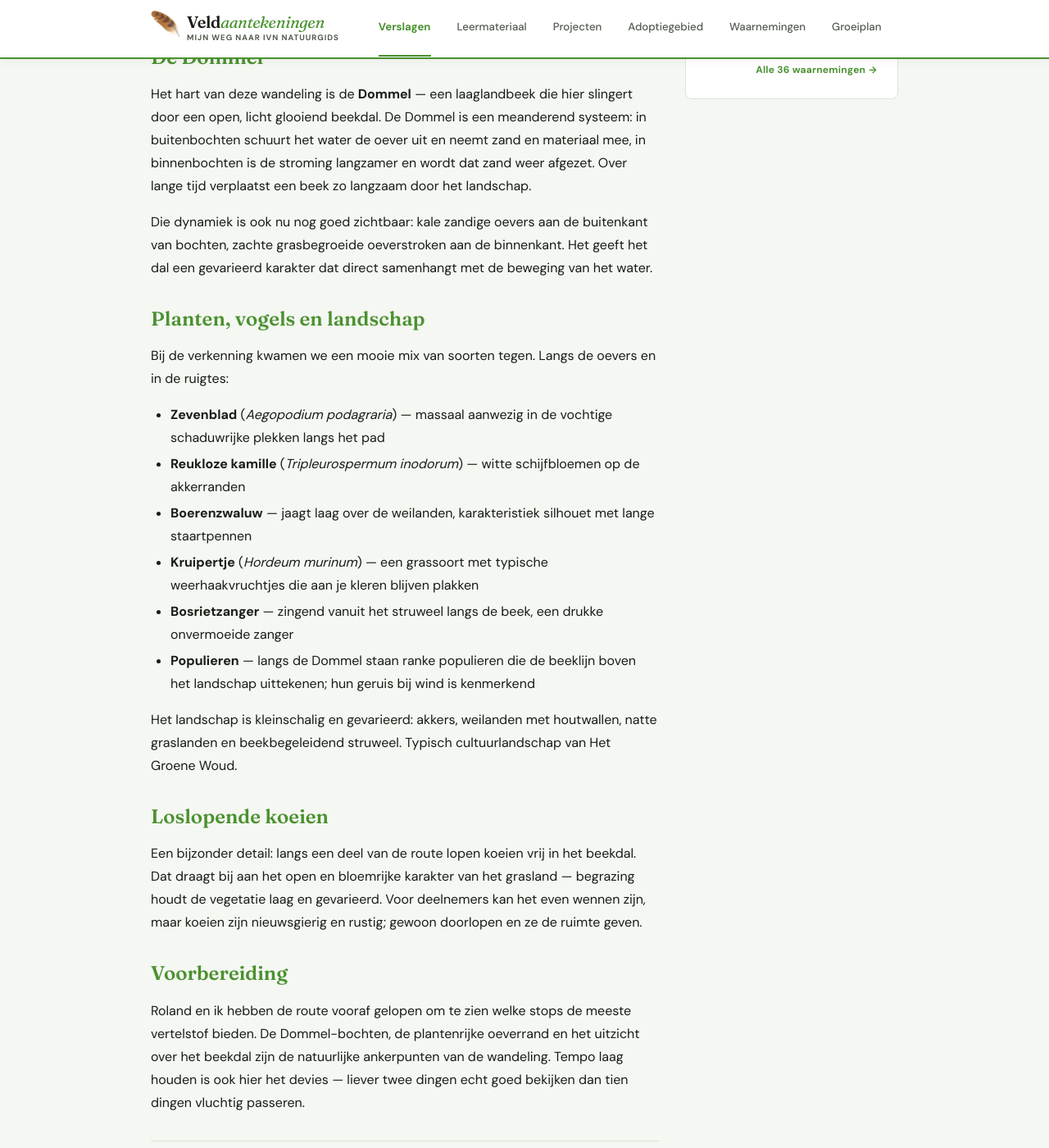
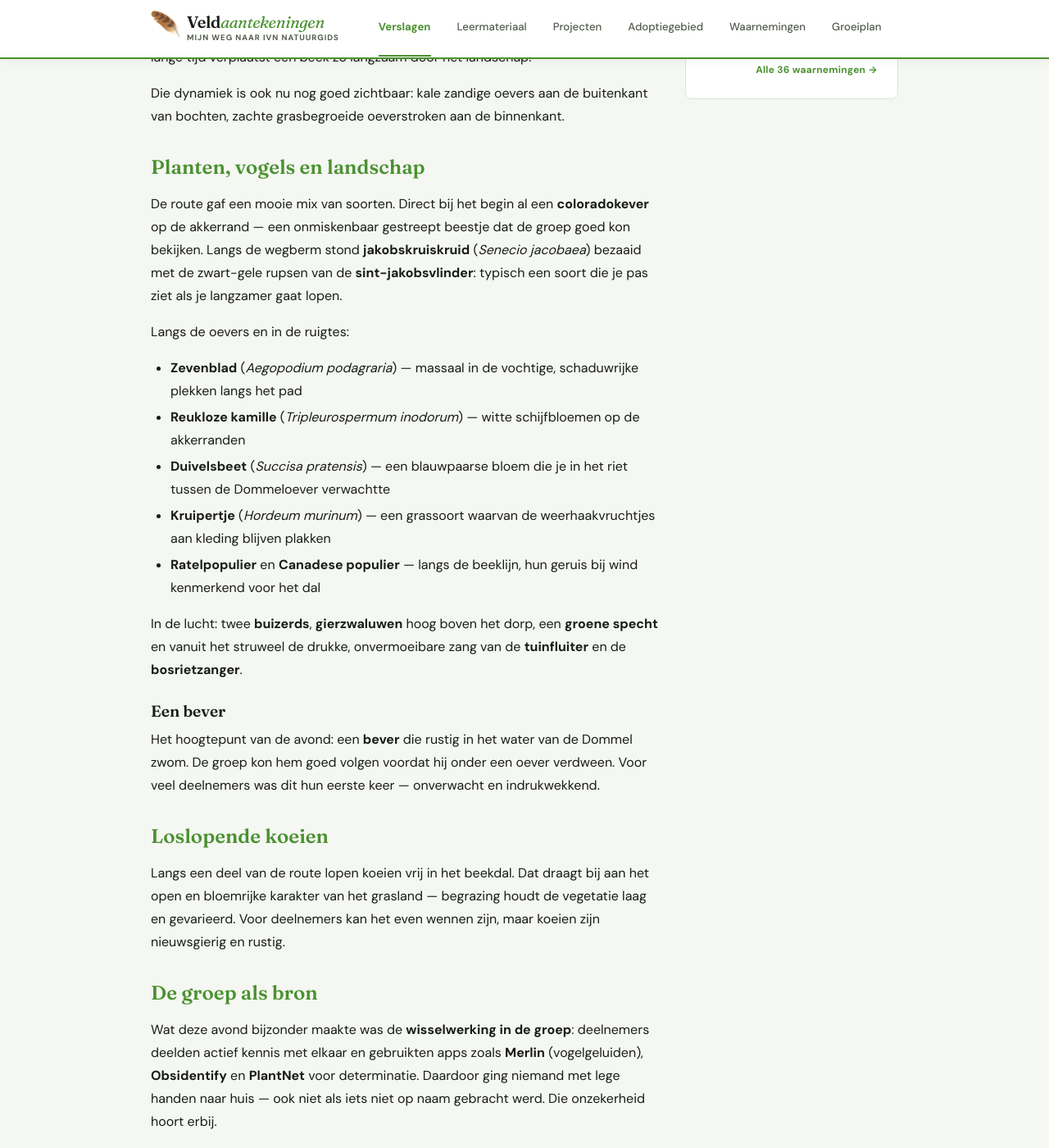
Before and after one commit to iMartzen/natuurgids, a Jekyll site: the page built from _posts/2026-07-11-zomeravond-wandeling-nijnsel.md, in a window 1280 px wide and 1400 px high, scrolled down 811 px. Shown: the whole window at 82% size. Built offline with Jekyll 4.4.1, drawn with Linux system fonts in a browser that asks for light colours; some of the changed text lies outside the part shown; grey boxes are pictures that could not be loaded.

Commit message:
update: zomeravond wandeling Nijnsel uitgebreid als echt verslag
Voorbereiding omgezet naar verslag: bever, coloradokever,
jakob-rupsen, tuinfluiter, groene specht, duivelsbeet toegevoegd.
Sectie over apps en groepswisselwerking. Artikel-callout naar IVN.

Co-Authored-By: Claude Sonnet 4.6 <noreply@anthropic.com>

```diff
--- a/_posts/2026-07-11-zomeravond-wandeling-nijnsel.md
+++ b/_posts/2026-07-11-zomeravond-wandeling-nijnsel.md
@@ -3,15 +3,13 @@ layout: post
 title: "Zomeravond wandeling Nijnsel"
 date: 2026-07-11
 type: wandeling
-themas: [gidsvaardigheden, landschap, planten]
+themas: [gidsvaardigheden, landschap, planten, vogels, dieren]
 locatie: "Nijnsel, Sint Oedenrode"
-ivn_link: "https://www.ivn.nl/afdeling/son-en-breugel/natuuractiviteiten/zomeravond-wandeling/"
-excerpt: "Een langzame avondwandeling van 2,5 km langs de Dommel bij Nijnsel. Aandacht voor het meanderend beeklandschap, wilde planten en het kleinschalige cultuurlandschap van Het Groene Woud."
+ivn_link: "https://www.ivn.nl/afdeling/son-en-breugel/nieuws/een-klassieke-zomeravondwandeling-in-nijnsel/"
+excerpt: "Zes deelnemers, een bever in de Dommel en 2,5 km door het beekdal van Nijnsel. Een avond vol wisselwerking tussen gidsen en groep."
 ---
 
-Op zaterdag 11 juli begeleid ik samen met Roland een **zomeravondwandeling** in Nijnsel bij Sint Oedenrode. We lopen 2,5 kilometer langzaam door het landschap — niet alleen met oog voor vogels, maar voor alles wat er leeft, groeit en bloeit.
-
-## Details
+Op zaterdag 11 juli begeleidde ik samen met Roland een **zomeravondwandeling** in Nijnsel bij Sint Oedenrode. Zes deelnemers — grotendeels onbekend met het gebied — verzamelden zich bij de Huisakkerweg voor een ontdekkingstocht van 2,5 kilometer langs de Dommel.
 
 | | |
 |---|---|
@@ -19,34 +17,43 @@ Op zaterdag 11 juli begeleid ik samen met Roland een **zomeravondwandeling** in
 | **Vertrek** | 19:30 uur |
 | **Einde** | ±21:00 uur |
 | **Locatie** | Kruising Huisakkerweg × Bakkerpad, Nijnsel |
-| **Afstand** | ±2,5 km |
-| **Kosten** | Gratis |
-
-Aanmelden is wenselijk maar niet verplicht. Stevig schoeisel aanbevolen. Geen honden.
+| **Afstand** | ±2,5 km · ±1,5 uur |
 
 ## De Dommel
 
 Het hart van deze wandeling is de **Dommel** — een laaglandbeek die hier slingert door een open, licht glooiend beekdal. De Dommel is een meanderend systeem: in buitenbochten schuurt het water de oever uit en neemt zand en materiaal mee, in binnenbochten is de stroming langzamer en wordt dat zand weer afgezet. Over lange tijd verplaatst een beek zo langzaam door het landschap.
 
-Die dynamiek is ook nu nog goed zichtbaar: kale zandige oevers aan de buitenkant van bochten, zachte grasbegroeide oeverstroken aan de binnenkant. Het geeft het dal een gevarieerd karakter dat direct samenhangt met de beweging van het water.
+Die dynamiek is ook nu nog goed zichtbaar: kale zandige oevers aan de buitenkant van bochten, zachte grasbegroeide oeverstroken aan de binnenkant.
 
 ## Planten, vogels en landschap
 
-Bij de verkenning kwamen we een mooie mix van soorten tegen. Langs de oevers en in de ruigtes:
+De route gaf een mooie mix van soorten. Direct bij het begin al een **coloradokever** op de akkerrand — een onmiskenbaar gestreept beestje dat de groep goed kon bekijken. Langs de wegberm stond **jakobskruiskruid** (*Senecio jacobaea*) bezaaid met de zwart-gele rupsen van de **sint-jakobsvlinder**: typisch een soort die je pas ziet als je langzamer gaat lopen.
 
-- **Zevenblad** (*Aegopodium podagraria*) — massaal aanwezig in de vochtige schaduwrijke plekken langs het pad
+Langs de oevers en in de ruigtes:
+
+- **Zevenblad** (*Aegopodium podagraria*) — massaal in de vochtige, schaduwrijke plekken langs het pad
 - **Reukloze kamille** (*Tripleurospermum inodorum*) — witte schijfbloemen op de akkerranden
-- **Boerenzwaluw** — jaagt laag over de weilanden, karakteristiek silhouet met lange staartpennen
-- **Kruipertje** (*Hordeum murinum*) — een grassoort met typische weerhaakvruchtjes die aan je kleren blijven plakken
-- **Bosrietzanger** — zingend vanuit het struweel langs de beek, een drukke onvermoeide zanger
-- **Populieren** — langs de Dommel staan ranke populieren die de beeklijn boven het landschap uittekenen; hun geruis bij wind is kenmerkend
+- **Duivelsbeet** (*Succisa pratensis*) — een blauwpaarse bloem die je in het riet tussen de Dommeloever verwachtte
+- **Kruipertje** (*Hordeum murinum*) — een grassoort waarvan de weerhaakvruchtjes aan kleding blijven plakken
+- **Ratelpopulier** en **Canadese populier** — langs de beeklijn, hun geruis bij wind kenmerkend voor het dal
 
-Het landschap is kleinschalig en gevarieerd: akkers, weilanden met houtwallen, natte graslanden en beekbegeleidend struweel. Typisch cultuurlandschap van Het Groene Woud.
+In de lucht: twee **buizerds**, **gierzwaluwen** hoog boven het dorp, een **groene specht** en vanuit het struweel de drukke, onvermoeibare zang van de **tuinfluiter** en de **bosrietzanger**.
+
+### Een bever
+
+Het hoogtepunt van de avond: een **bever** die rustig in het water van de Dommel zwom. De groep kon hem goed volgen voordat hij onder een oever verdween. Voor veel deelnemers was dit hun eerste keer — onverwacht en indrukwekkend.
 
 ## Loslopende koeien
 
-Een bijzonder detail: langs een deel van de route lopen koeien vrij in het beekdal. Dat draagt bij aan het open en bloemrijke karakter van het grasland — begrazing houdt de vegetatie laag en gevarieerd. Voor deelnemers kan het even wennen zijn, maar koeien zijn nieuwsgierig en rustig; gewoon doorlopen en ze de ruimte geven.
+Langs een deel van de route lopen koeien vrij in het beekdal. Dat draagt bij aan het open en bloemrijke karakter van het grasland — begrazing houdt de vegetatie laag en gevarieerd. Voor deelnemers kan het even wennen zijn, maar koeien zijn nieuwsgierig en rustig.
 
-## Voorbereiding
+## De groep als bron
 
-Roland en ik hebben de route vooraf gelopen om te zien welke stops de meeste vertelstof bieden. De Dommel-bochten, de plantenrijke oeverrand en het uitzicht over het beekdal zijn de natuurlijke ankerpunten van de wandeling. Tempo laag houden is ook hier het devies — liever twee dingen echt goed bekijken dan tien dingen vluchtig passeren.
+Wat deze avond bijzonder maakte was de **wisselwerking in de groep**: deelnemers deelden actief kennis met elkaar en gebruikten apps zoals **Merlin** (vogelgeluiden), **Obsidentify** en **PlantNet** voor determinatie. Daardoor ging niemand met lege handen naar huis — ook niet als iets niet op naam gebracht werd. Die onzekerheid hoort erbij.
+
+---
+
+<div class="artikel-callout">
+  <p>IVN Son en Breugel publiceerde een verslag van deze avond op hun website.</p>
+  <a href="https://www.ivn.nl/afdeling/son-en-breugel/nieuws/een-klassieke-zomeravondwandeling-in-nijnsel/" class="artikel-callout__link" target="_blank" rel="noopener">Lees het IVN-verslag →</a>
+</div>
```
